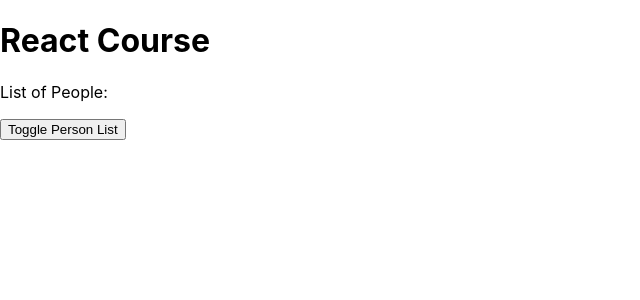
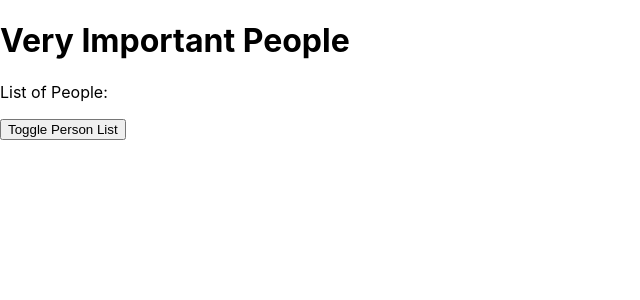
Before and after one commit to caseyr003/react-complete-guide, a React app: page / in a window 1280 px wide. Shown: the top 300 px of the page, without its empty margins (0-640 px from the left). Built offline with nearby package versions, Linux system fonts and the light colour scheme.

Commit message:
add dynamic title to app

```diff
--- a/src/components/PersonListControl/PersonListControl.js
+++ b/src/components/PersonListControl/PersonListControl.js
@@ -15,7 +15,7 @@
 
   return (
     <div className={styles.PersonListControl}>
-      <h1>React Course</h1>
+      <h1>{props.appTitle}</h1>
       <p className={classes.join(' ')}>List of People:</p>
       <button
       className={btnClass}
--- a/src/containers/App.js
+++ b/src/containers/App.js
@@ -55,6 +55,7 @@
     return (
       <div className={styles.App}>
         <PersonListControl
+          appTitle={this.props.title}
           showPersons={this.state.showPersons}
           persons={this.state.persons}
           clicked={this.togglePersonHandler} />
--- a/src/index.js
+++ b/src/index.js
@@ -4,7 +4,7 @@
 import App from './containers/App';
 import * as serviceWorker from './serviceWorker';
 
-ReactDOM.render(<App />, document.getElementById('root'));
+ReactDOM.render(<App title="Very Important People"/>, document.getElementById('root'));
 
 // If you want your app to work offline and load faster, you can change
 // unregister() to register() below. Note this comes with some pitfalls.
```
